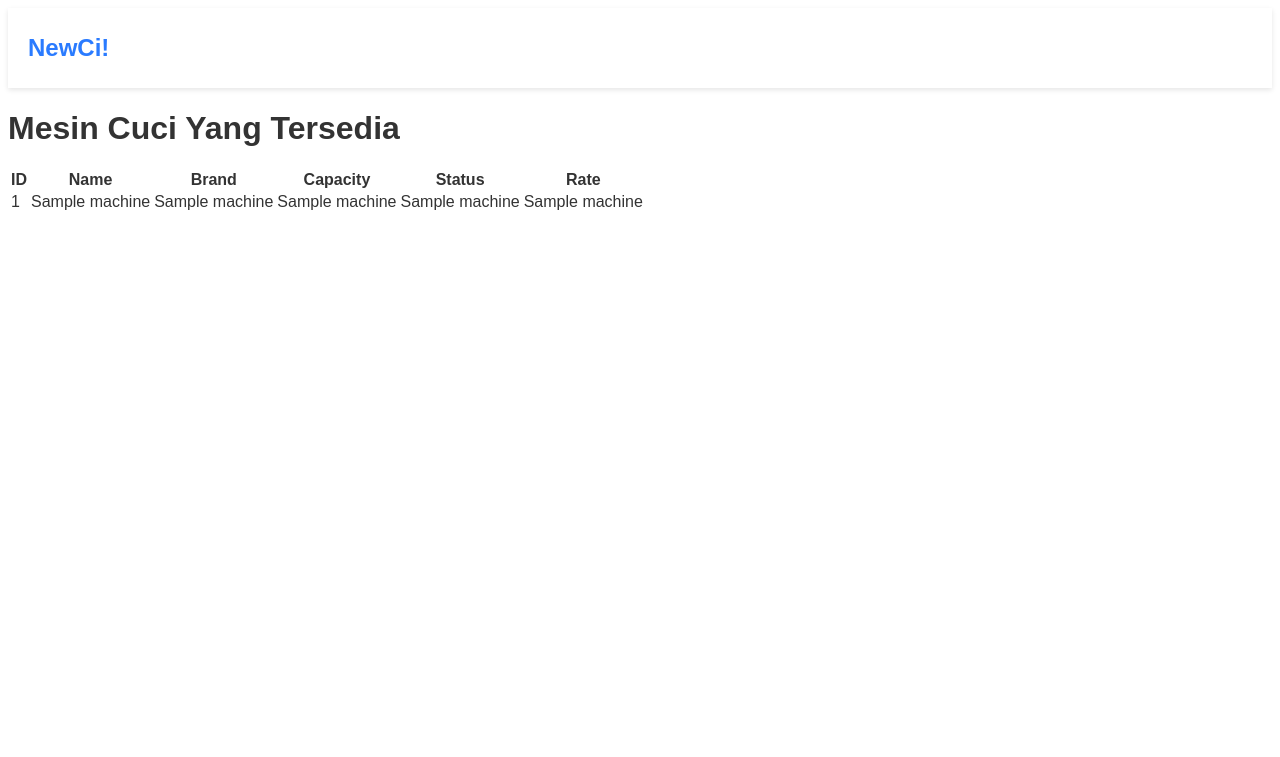
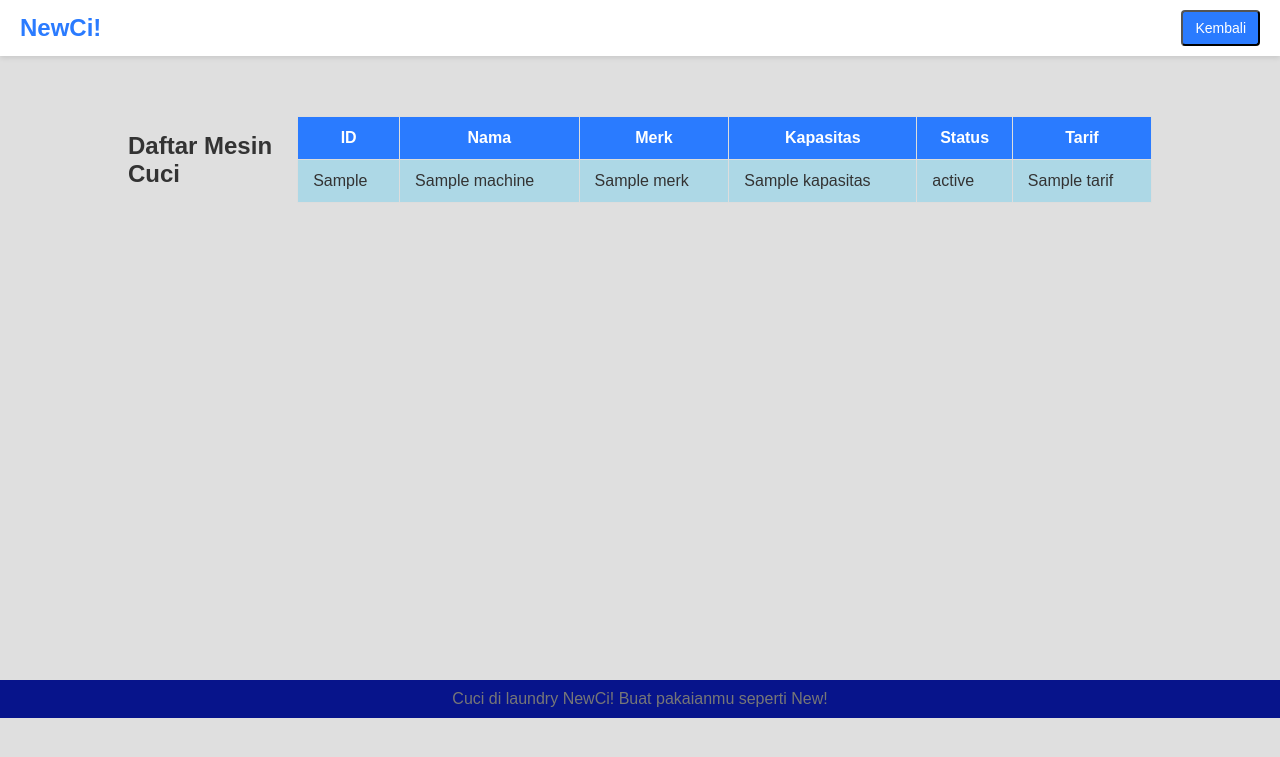
Before and after one commit to mhakimgf/SImple-Website-For-Branching, a Flask app: template Project NewCi/templates/machines.html in a window 1280 px wide. Shown: the top 757 px of the page. Run offline with Flask 3, Linux system fonts and the light colour scheme; the template is opened without the code that fills it: most values are stand-ins (such as "Sample title", 1, 10 or a date in 2020); parts of the project's set-up code (start-up, migrations or seed data) failed here and were passed over.

Commit message:
UI mesin cuci

```diff
--- a/Project NewCi/app.py
+++ b/Project NewCi/app.py
@@ -112,10 +112,20 @@ def dashboard():
 # Rute untuk halaman mesin cuci
 @app.route("/machines")
 def list_machines():
+    # Connect to the database
     connection = get_connection()
     cursor = connection.cursor()
-    cursor.execute("SELECT * FROM Mesin_Cuci where Status = 0")
-    machines = cursor.fetchall()
+    cursor.execute("SELECT id_Mesin_Cuci, Nama, Merk, Kapasitas, Status, Tarif FROM Mesin_Cuci")
+
+    # Fetch data and convert rows to dictionaries
+    columns = [column[0] for column in cursor.description]  # Get column names
+    machines = [dict(zip(columns, row)) for row in cursor.fetchall()]  # Convert rows to dicts
+
+    # Close connection
+    cursor.close()
+    connection.close()
+
+    # Render the template with the machines data
     return render_template("machines.html", machines=machines)
 
 @app.route('/add-machine', methods=['GET', 'POST'])
@@ -129,7 +139,7 @@ def add_machine():
         connection = get_connection()
         cursor = connection.cursor()
         cursor.execute('''
-            INSERT INTO Mesin_Cuci (Nama, Merk, Kapasitas, Status, Tarif)
+            INSERT INTO Mesin_Cuci (Nama, Merk, Kapasitas, [Status], Tarif)
             VALUES (?, ?, ?, ?, ?)
         ''', (nama, merk, kapasitas, 0, tarif))
         connection.commit()
@@ -143,7 +153,7 @@ def add_machine():
 
 # Jalankan aplikasi
 if __name__ == "__main__":
-    app.run(debug=True)
+    app.run(debug=False)
 
 
 # Method untuk cek mesin cuci yang ada
--- a/Project NewCi/static/css/Machines.css
+++ b/Project NewCi/static/css/Machines.css
@@ -1,3 +1,22 @@
+/* Reset styles */
+body,
+h1,
+p,
+ul,
+li {
+    margin: 0;
+    padding: 0;
+    list-style: none;
+}
+
+/* General styling */
+body {
+    font-family: Arial, sans-serif;
+    background-color: #dfdfdf;
+    color: #333;
+}
+
+/* Header styles */
 header {
     display: flex;
     justify-content: space-between;
@@ -12,8 +31,109 @@ header .logo h1 {
     font-size: 24px;
 }
 
-body {
-    font-family: Arial, sans-serif;
+.logout-btn {
+    padding: 8px 12px;
+    color: #fff;
+    background-color: #2a7bff;
+    text-decoration: none;
+    border-radius: 4px;
+    font-size: 14px;
+}
 
+/* Main section styles */
+.dashboard-container {
+    display: flex;
+    margin: 40px auto;
+    width: 80%;
+    align-items: center;
+}
+
+.left-section {
+    flex: 1;
+    text-align: center;
+}
+
+.left-section .avatar {
+    max-width: 350px;
+    border-radius: 50%;
+}
+
+.right-section {
+    flex: 2;
+    padding: 20px;
+}
+
+.right-section h1 {
+    font-size: 32px;
     color: #333;
 }
+
+.right-section h1 span {
+    color: #2a7bff;
+}
+
+.login {
+    display: grid;
+    grid-template-columns: repeat(2, 1fr);
+    gap: 20px;
+    margin-top: 20px;
+}
+
+.login-form {
+    display: flex;
+    flex-direction: column;
+    align-items: center;
+    text-align: center;
+    background-color: lightcyan;
+    padding: 15px;
+    border-radius: 10px;
+    box-shadow: 0px 2px 5px rgba(0, 0, 0, 0.1);
+    transition: transform 0.3s ease;
+}
+
+.login-form p {
+    font-size: 14px;
+    color: #333;
+}
+
+/* Footer styles */
+footer {
+    text-align: center;
+    margin-top: 457px;
+    padding: 10px 0;
+    background-color: #07148b;
+    color: #777;
+}
+
+/* Table styles */
+table {
+    width: 100%;
+    border-collapse: collapse;
+    margin: 20px 0;
+    font-size: 16px;
+    text-align: left;
+}
+
+table thead tr {
+    background-color: #2a7bff;
+    color: #ffffff;
+    text-align: center;
+}
+
+table th, table td {
+    padding: 12px 15px;
+    border: 1px solid #ddd;
+}
+
+table tbody tr:nth-child(even) {
+    background-color: #f3f3f3;
+}
+
+table tbody tr:nth-child(odd) {
+    background-color: lightblue;
+}
+
+table tbody tr:hover {
+    background-color: #f1f1f1;
+    cursor: pointer;
+}
--- a/Project NewCi/templates/machines.html
+++ b/Project NewCi/templates/machines.html
@@ -1,42 +1,54 @@
 <!DOCTYPE html>
-<html lang="en">
+<html lang="id">
+
 <head>
     <meta charset="UTF-8">
-    <title>Washing Machines</title>
+    <meta name="viewport" content="width=device-width, initial-scale=1.0">
+    <title>Mesin Cuci</title>
     <link rel="stylesheet" href="{{ url_for('static', filename='css/Machines.css') }}">
 </head>
+
 <body>
     <header>
         <div class="logo">
             <h1>NewCi!</h1>
         </div>
-
+        <button onclick="window.location.href='/home';" class="logout-btn">Kembali</button>
     </header>
 
-    <h1>Mesin Cuci Yang Tersedia</h1>
+    <main>
+        <div class="dashboard-container">
+            <h2>Daftar Mesin Cuci</h2>
             <table>
                 <thead>
                     <tr>
                         <th>ID</th>
-                <th>Name</th>
-                <th>Brand</th>
-                <th>Capacity</th>
+                        <th>Nama</th>
+                        <th>Merk</th>
+                        <th>Kapasitas</th>
                         <th>Status</th>
-                <th>Rate</th>
+                        <th>Tarif</th>
                     </tr>
                 </thead>
                 <tbody>
                     {% for machine in machines %}
                     <tr>
-                <td>{{ machine[0] }}</td>
-                <td>{{ machine[1] }}</td>
-                <td>{{ machine[2] }}</td>
-                <td>{{ machine[3] }}</td>
-                <td>{{ machine[4] }}</td>
-                <td>{{ machine[5] }}</td>
+                        <td>{{ machine['id_Mesin_Cuci'] }}</td>
+                        <td>{{ machine['Nama'] }}</td>
+                        <td>{{ machine['Merk'] }}</td>
+                        <td>{{ machine['Kapasitas'] }}</td>
+                        <td>{{ machine['Status'] }}</td>
+                        <td>{{ machine['Tarif'] }}</td>
                     </tr>
                     {% endfor %}
                 </tbody>
             </table>
+        </div>
+    </main>
+
+    <footer>
+        <p>Cuci di laundry NewCi! Buat pakaianmu seperti New!</p>
+    </footer>
 </body>
+
 </html>
```
Also changed, not shown: Project NewCi/db.py (+20 -20 lines). Lines whose indentation alone changed are shown as unchanged.
